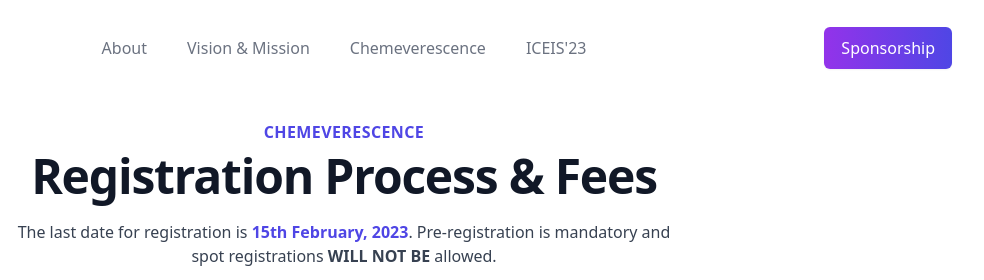
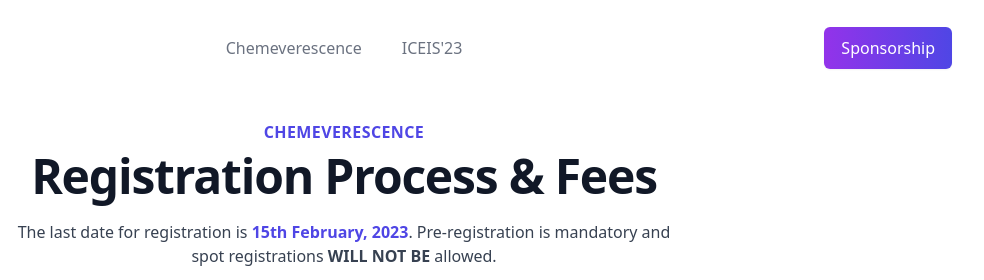
Before and after one commit to prkedia81/centenary-celebration, a website: page register-centenary.html in a window 1280 px wide. Shown: the top 280 px of the page, 296-1280 px from the left. Drawn offline with Linux system fonts and the light colour scheme.

Commit message:
registration and sponsorship pages format done

```diff
--- a/register-centenary.html
+++ b/register-centenary.html
@@ -40,9 +40,6 @@
                     </button>
                 </div>
                 <nav class="hidden md:flex space-x-10">
-                    <a href="#about" class="text-base font-medium text-gray-500 hover:text-gray-900"> About </a>
-                    <a href="#stats" class="text-base font-medium text-gray-500 hover:text-gray-900"> Vision & Mission
-                    </a>
                     <a href="centenary.html" class="text-base font-medium text-gray-500 hover:text-gray-900">
                         Chemeverescence </a>
                     <a href="iceis.html" class="text-base font-medium text-gray-500 hover:text-gray-900">
@@ -80,14 +77,6 @@
                         </div>
                         <div class="mt-6">
                             <nav class="grid grid-cols-1 gap-7">
-                                <a href="#about" class="-m-3 p-3 flex items-center rounded-lg hover:bg-gray-50">
-                                    <div class="ml-4 text-base font-medium text-gray-900">About</div>
-                                </a>
-
-                                <a href="#stats" class="-m-3 p-3 flex items-center rounded-lg hover:bg-gray-50">
-                                    <div class="ml-4 text-base font-medium text-gray-900">Vision & Mission</div>
-                                </a>
-
                                 <a href="/centenary.html"
                                     class="-m-3 p-3 flex items-center rounded-lg hover:bg-gray-50">
                                     <div class="ml-4 text-base font-medium text-gray-900">Chemeverescence</div>
```
Also changed, not shown: register-iceis.html (+0 -10 lines).
